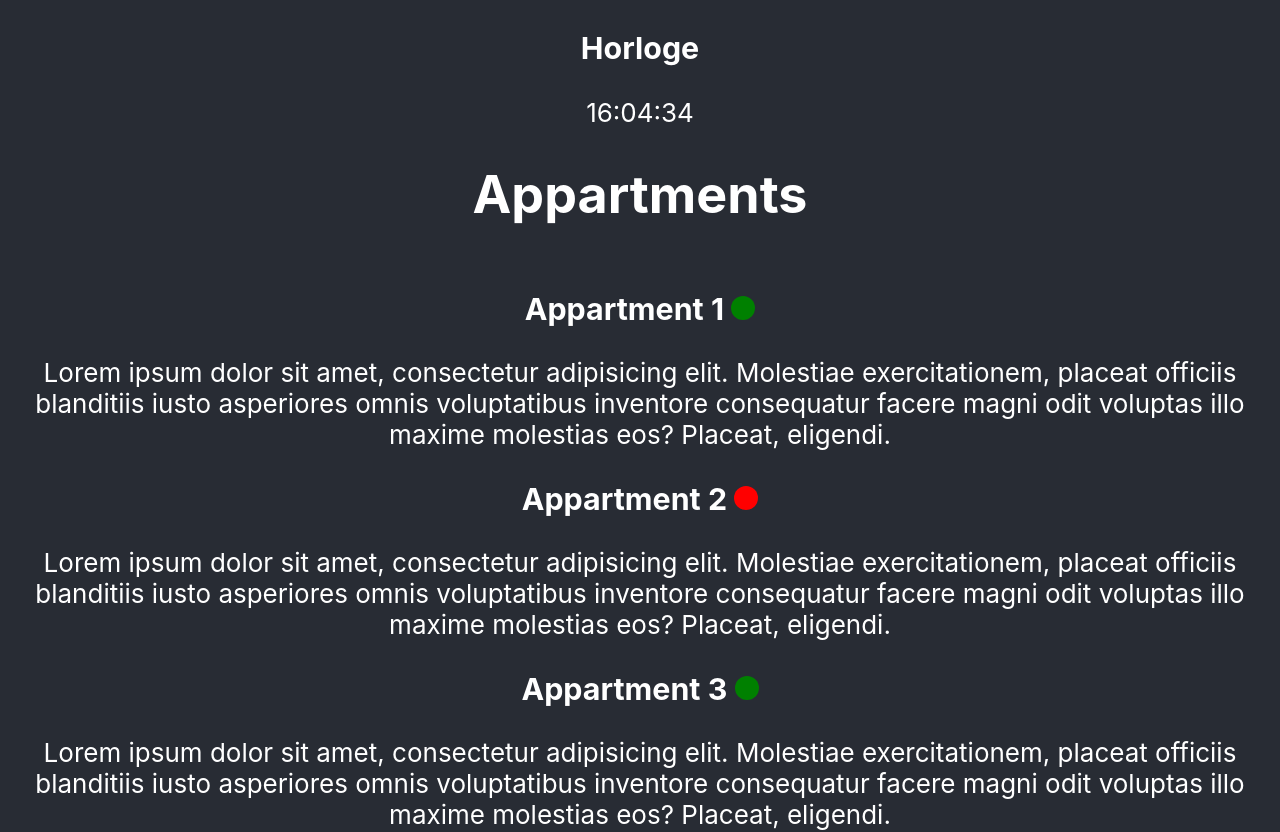
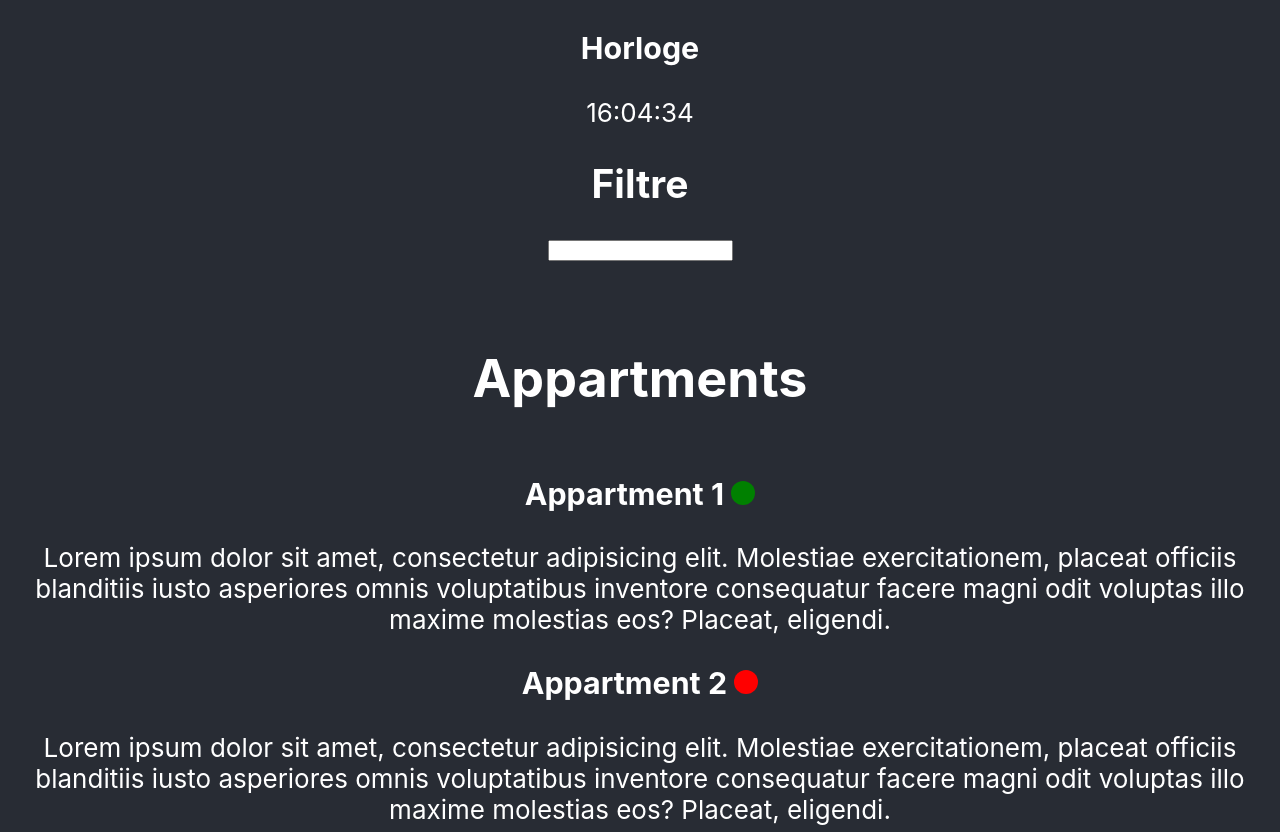
Before and after one commit to MrGlox/ipssi-react-apparts, a React (Create React App) app: page / in a window 1280 px wide. Shown: the top 832 px of the page. Built offline with nearby package versions, Linux system fonts and the light colour scheme.

Commit message:
refacto filter

```diff
--- a/src/App.jsx
+++ b/src/App.jsx
@@ -1,7 +1,8 @@
 import React, { Component } from "react";
 
-import { List } from "components";
+import Apparts from "containers/Apparts";
 import Clock from "containers/Clock";
+
 import "./App.css";
 
 class App extends Component {
@@ -10,9 +11,7 @@ class App extends Component {
       <div className="App">
         <header className="App-header">
           <Clock></Clock>
-
-          <h1>Appartments</h1>
-          <List />
+          <Apparts></Apparts>
         </header>
       </div>
     );
--- /dev/null
+++ b/src/components/Form/Form.jsx
@@ -0,0 +1,8 @@
+const Form = ({ text, handleChange }) => (
+  <>
+    <input type="text" defaultValue={text} onChange={handleChange} />
+    <p>{text}</p>
+  </>
+);
+
+export default Form;
--- /dev/null
+++ b/src/components/Form/index.js
@@ -0,0 +1,3 @@
+import Form from "./Form";
+
+export default Form;
--- a/src/components/List/List.jsx
+++ b/src/components/List/List.jsx
@@ -1,13 +1,17 @@
 import Item from "../Item";
 
-import data from "../../data.json";
+const List = ({ list = [] }) => {
+  if (list.length === 0) {
+    return <div>Aucun appart trouvé</div>;
+  }
 
-const List = () => (
-  <div>
-    {data.map(({ description, ...appart }) => (
-      <Item {...appart}>{description}</Item>
-    ))}
-  </div>
-);
+  return (
+    <div>
+      {list.map(({ description, ...appart }) => (
+        <Item {...appart}>{description}</Item>
+      ))}
+    </div>
+  );
+};
 
 export default List;
--- a/src/components/index.js
+++ b/src/components/index.js
@@ -1,5 +1,6 @@
 import Button from "./Button";
+import Form from "./Form";
 import Item from "./Item";
 import List from "./List";
 
-export { Button, Item, List };
+export { Button, Form, Item, List };
--- /dev/null
+++ b/src/containers/Apparts.jsx
@@ -0,0 +1,43 @@
+import React, { Component } from "react";
+import { Form, List } from "components";
+
+import data from "data.json";
+
+class Appart extends Component {
+  constructor() {
+    super();
+
+    this.handleChange = this.handleChange.bind(this);
+  }
+
+  state = {
+    text: "",
+    filtered: data,
+  };
+
+  handleChange(event) {
+    const inputValue = event.target.value;
+
+    this.setState({
+      text: inputValue,
+      filtered: data.filter((appart) =>
+        appart.title.toLowerCase().includes(inputValue.toLowerCase())
+      ),
+    });
+  }
+
+  render() {
+    const { text, filtered } = this.state;
+
+    return (
+      <>
+        <h2>Filtre</h2>
+        <Form text={text} handleChange={this.handleChange}></Form>
+        <h1>Appartments</h1>
+        <List list={filtered} />
+      </>
+    );
+  }
+}
+
+export default Appart;
--- a/src/containers/ButtonContainer.js
+++ /dev/null
@@ -1 +0,0 @@
-class ButtonContainer {}
```
Also changed, not shown: src/containers/index.js (added).
